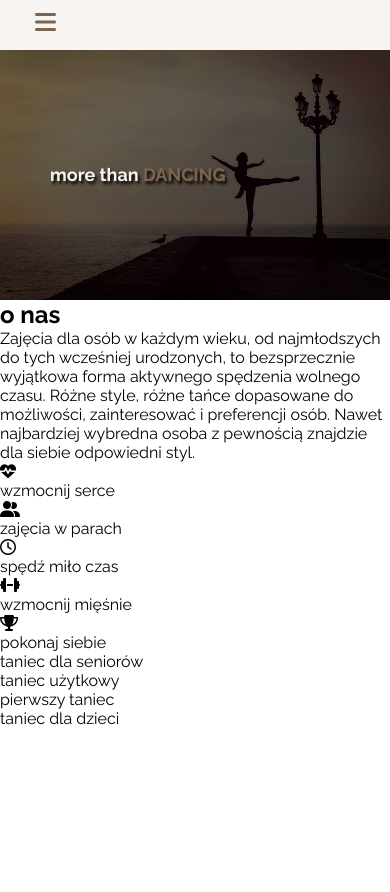
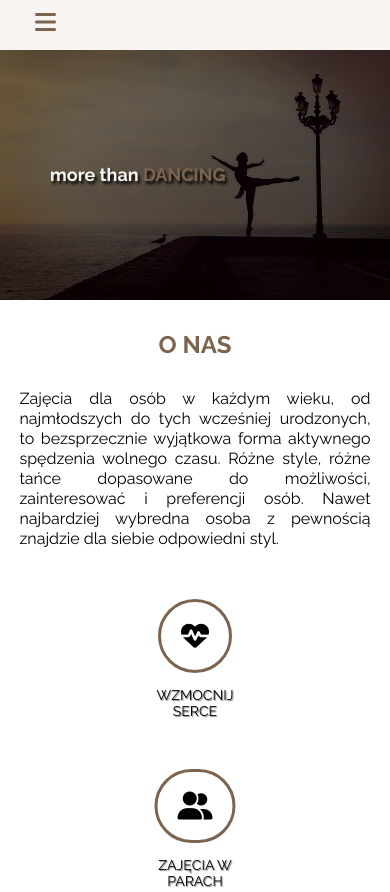
Before and after one commit to ajrkwsk/DanceSchool, a plain HTML site: page index.html in a window 390 px wide. Shown: the top 892 px of the page. Before the commit the page ends 844 px from the top, so only its background shows below. Drawn offline with Linux system fonts and the light colour scheme; files whose address does not match are found by name.

Commit message:
add styles to breakpoints for section main

```diff
--- a/css/large.css
+++ b/css/large.css
@@ -15,3 +15,46 @@
 .hero-text {
     left: 30%;
 }
+
+
+/* MAIN */
+
+.main-benefits {
+    /* margin: 0 auto;
+    width: 100%;
+    max-width: 1200px;
+    position: absolute; */
+    left: 50%;
+}
+
+.main-benefits li {
+    display: inline-block;
+    margin: 40px 10px;
+}
+
+.benefits .benefits-text {
+    font-size: 16px;
+    padding-top: 20px;
+}
+
+.benefits .fas, .far {
+    font-size: 28px;
+}
+
+.course-first {
+    background-image: url('../img/argentine-tango-2079964_1920.jpg');
+}
+
+.course-second {
+    background-image: url('../img/city-5213067_1920.jpg');
+
+}
+
+.course.third {
+    background-image: url('../img/people-2560382_1920.jpg');
+
+}
+
+.course.tourth {
+    background-image: url('../img/ballet-1971600_1920.jpg');
+}
--- a/css/medium.css
+++ b/css/medium.css
@@ -39,3 +39,46 @@
 .hero-text {
     font-size: 34px;
 }
+
+/* MAIN */
+
+.main-benefits {
+    margin: 0 auto;
+    width: 100%;
+    max-width: 1200px;
+    position: absolute;
+    left: 50%;
+    transform: translateX(-75%);
+}
+
+.main-benefits li {
+    display: inline-block;
+    margin: 40px 5px;
+}
+
+.benefits .benefits-text {
+    font-size: 13px;
+    /* padding-top: 20px; */
+}
+
+.benefits .fas, .far {
+    font-size: 24px;
+}
+
+.course-first {
+    background-image: url('../img/argentine-tango-2079964_1280.jpg');
+}
+
+.course-second {
+    background-image: url('../img/city-5213067_1280.jpg');
+
+}
+
+.course.third {
+    background-image: url('../img/people-2560382_1280.jpg');
+
+}
+
+.course.tourth {
+    background-image: url('../img/ballet-1971600_1280.jpg');
+}
--- a/css/style.css
+++ b/css/style.css
@@ -64,6 +64,107 @@ nav {
     background-color: rgba(0, 0, 0, .4);
 }
 
+/* MAIN */
+
+.wrapper {
+    margin: 0 auto;
+    width: 90%;
+    max-width: 1200px;
+}
+
+h2 {
+    text-align: center;
+    text-transform: uppercase;
+    margin: 30px 0;
+    color: rgb(124, 100, 78);
+}
+
+.about-us p {
+    text-align: justify;
+    line-height: 20px;
+}
+
+.benefits {
+    position: relative;
+    list-style: none;
+    margin: 50px 0;
+    height: 120px;
+    width: 120px;
+    left: 50%;
+    transform: translateX(-50%);
+}
+
+.benefits-text {
+    position: absolute;
+    text-transform: uppercase;
+    font-size: 14px;
+    text-align: center;
+    bottom: 0;
+    text-shadow: 1px 1px 1px gray;
+}
+
+.benefits .fas, .far {
+    position: absolute;
+    left: 50%;
+    transform: translateX(-50%);
+    background: none;
+    font-size: 28px;
+    padding: 20px;
+    border: 3px solid rgb(124, 100, 78);
+    border-radius: 40px;
+    background-color: white;
+    color: black;
+}
+
+.courses {
+    position: relative;
+    height: 300px;
+    width: 350px;
+    background-position: center;
+    background-repeat: no-repeat;
+    background-size: cover;
+
+}
+
+.course-text {
+    position: absolute;
+    color: white;
+    font-size: 14px;
+    top: 50%;
+    left: 50%;
+    transform: translate(-50%, -50%);
+
+
+}
+
+.course-gb {
+    position: absolute;
+    width: 100%;
+    height: 100%;
+    background-color: rgba(0, 0, 0, .72);
+}
+
+.course-first {
+    background-image: url('../img/argentine-tango-2079964_640.jpg');
+}
+
+.course-second {
+    background-image: url('../img/city-5213067_640.jpg');
+
+}
+
+.course-third {
+    background-image: url('../img/people-2560382_640.jpg');
+
+}
+
+.course-tourth {
+    background-image: url('../img/ballet-1971600_640.jpg');
+}
+
+
+
+
 @media (min-width: 400px){
     .hero-text {
         font-size: 22px;
```
